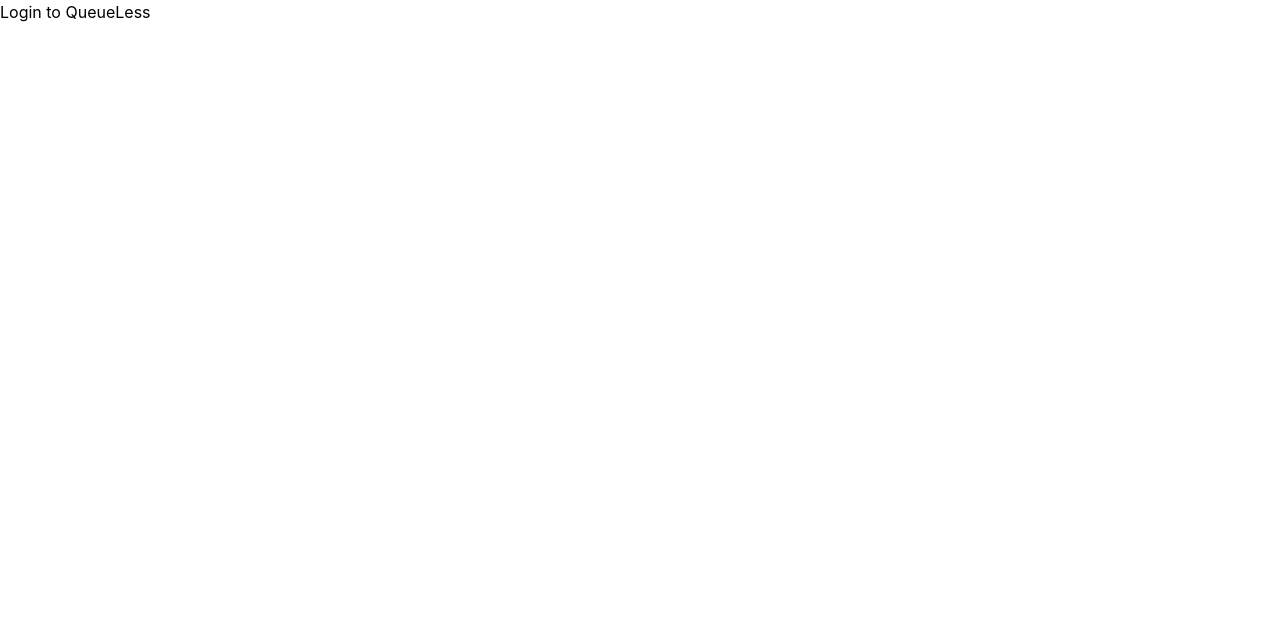
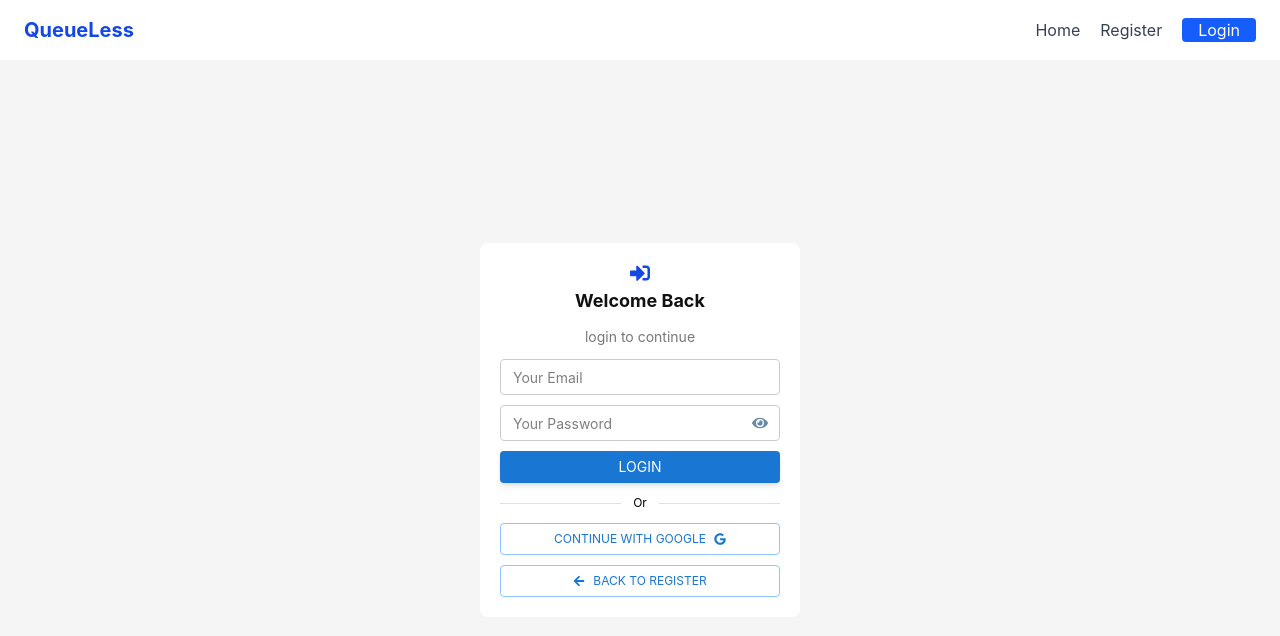
Before and after one commit to Pramodkumar9039/QueueLess, a React (Vite) app in the folder client/: page /login in a window 1280 px wide. Shown: the top 636 px of the page. Built offline with nearby package versions, Linux system fonts and the light colour scheme.

Commit message:
implemented JWT Authentication using AuthContext and also created ProtectedRoute component

```diff
--- a/client/src/App.jsx
+++ b/client/src/App.jsx
@@ -1,19 +1,28 @@
 import React from 'react'
-import { BrowserRouter , Routes , Route , Link } from 'react-router-dom'
+import { BrowserRouter , Routes , Route} from 'react-router-dom'
+import { AuthProvider } from './context/AuthContext'
 import Home from './pages/Home';
 import Register from './pages/Register';
 import Login from './pages/Login';
 import Dashboard from './pages/Dashboard';
+import ProtectedRoute  from './components/ProtectedRoute';
+import Navbar from './components/Navbar';
 
 const App = () => {
   return (
     <BrowserRouter>
+      <AuthProvider>
+        <Navbar/>
         <Routes>
           <Route path='/' element={<Home/>}/>
           <Route path='/register' element={<Register/>}/>
           <Route path='/login' element={<Login/>}/>
+
+          <Route element={<ProtectedRoute/>}>
             <Route path='/dashboard' element={<Dashboard/>}/>
+          </Route>
         </Routes>
+      </AuthProvider>
     </BrowserRouter>
   )
 }
--- /dev/null
+++ b/client/src/components/Navbar.jsx
@@ -0,0 +1,66 @@
+import { Link , useNavigate } from 'react-router-dom';
+import { useAuth } from '../context/AuthContext';
+
+const Navbar = () => {
+    const { user , isAuthenticated , logout } = useAuth();
+    const navigate = useNavigate();
+
+    const handleLogout = () => {
+        logout();
+        navigate('/login');
+    }
+
+    return (
+        <nav className='flex items-center justify-between bg-white px-6 py-4 shadow'>
+            <Link to='/' className='text-xl font-bold text-blue-700'>
+                QueueLess
+            </Link>
+
+            <div className='flex items-center gap-5'>
+                <Link to='/' className='text-gray-700 hover:text-blue-600'>
+                    Home
+                </Link>
+
+                { isAuthenticated? (
+                    <>
+                        <Link
+                            to='/dashboard'
+                            className='text-gray-700 hover:text-blue-600'
+                        >
+                            Dashboard
+                        </Link>
+
+                        <span className='text-sm text-gray-600'>
+                            Hi, {user?.name || 'User'}
+                        </span>
+
+                        <button
+                            onClick={handleLogout}
+                            className='rounded bg-blue-600 px-4 py-2 text-white hover:bg-blue-700'
+                            >
+                                Logout
+                            </button>
+                    </>
+                ):(
+                    <>
+                        <Link
+                            to='/register'
+                            className='text-gray-700 hover:text-blue-600'
+                            >
+                                Register
+                            </Link>
+
+                            <Link
+                                to='/login'
+                                className='rounded bg-blue-600 px-4 py2 text-white hover:bg-blue-700'
+                                >
+                                    Login
+                            </Link>
+                    </>
+                )}
+            </div>
+        </nav>
+    );
+};
+
+export default Navbar;
--- /dev/null
+++ b/client/src/components/ProtectedRoute.jsx
@@ -0,0 +1,14 @@
+import { Navigate, Outlet } from "react-router-dom";
+import { useAuth } from "../context/AuthContext";
+
+const ProtectedRoute = ({ children }) => {
+    const { isAuthenticated } = useAuth();
+
+    if(!isAuthenticated) {
+        return <Navigate to='/login' replace />
+    }
+
+    return <Outlet/>;
+};
+
+export default ProtectedRoute;
--- /dev/null
+++ b/client/src/context/AuthContext.jsx
@@ -0,0 +1,66 @@
+import { createContext, useContext, useState } from 'react';
+import api from '../api/axios'
+
+const AuthContext = createContext(null);
+
+export const AuthProvider = ({children}) => {
+    const [user , setUser] = useState(null);
+    const [token , setToken] = useState(null);
+
+    // login function
+    const login = async (email , password) => {
+        const response = await api.post("/auth/login",{
+            email,
+            password,
+        });
+
+        const receivedToken = response.data.token;
+        const receivedUser = response.data.user;
+
+        if(!receivedToken){
+            throw new Error("Login response did not contain a token");
+        }
+
+        setToken(receivedToken);
+        setUser(receivedUser);
+
+        // Add JWT to future axios requests
+        api.defaults.headers.common.Authorization = `Bearer ${receivedToken}`;
+
+        return receivedUser
+    };
+
+    // logout function
+    const logout = () => {
+        setUser(null);
+        setToken(null);
+
+        // remove JWT from future axios requests
+        delete api.defaults.headers.common.Authorization;
+    };
+
+    // values shared with other components
+    const value = {
+        user,
+        token,
+        isAuthenticated: Boolean(token),
+        login,
+        logout,
+    };
+
+    return (
+        <AuthContext.Provider value={value}>
+            {children}
+        </AuthContext.Provider>
+    );
+};
+
+export const useAuth = () => {
+    const context = useContext(AuthContext);
+
+    if(!context){
+        throw new Error("useAuth must be used inside AuthProvider");
+    }
+
+    return context;
+}
--- a/client/src/index.css
+++ b/client/src/index.css
@@ -1 +1,19 @@
 @import "tailwindcss";
+
+
+html,
+body,
+#root {
+    margin: 0;
+    width: 100%;
+    min-height: 100%;
+}
+
+html,
+body {
+    overflow-x: hidden;
+}
+
+body {
+    overflow-y: hidden;
+}
--- a/client/src/pages/Dashboard.jsx
+++ b/client/src/pages/Dashboard.jsx
@@ -1,9 +1,19 @@
-function Dashboard() {
+import { useAuth } from "../context/AuthContext";
+
+const Dashboard = () => {
+    const { user, token, isAuthenticated, logout } = useAuth();
+
     return (
         <div>
             <h1>QueueLess Dashboard</h1>
+
+            <p>Authenticated: {String(isAuthenticated)}</p>
+            <p>User: {user?.name || "No user"}</p>
+            <p>Token available: {String(Boolean(token))}</p>
+
+            <button onClick={logout}>Logout</button>
         </div>
     );
-}
+};
 
 export default Dashboard;
--- a/client/src/pages/Login.jsx
+++ b/client/src/pages/Login.jsx
@@ -1,7 +1,147 @@
-function Login() {
+
+import { useState } from "react";
+import { Link } from "react-router-dom";
+import {
+    FaSignInAlt,
+    FaGoogle,
+    FaArrowLeft,
+    FaEye,
+    FaEyeSlash,
+} from "react-icons/fa";
+import { useAuth } from "../context/AuthContext";
+import { useNavigate } from "react-router-dom";
+
+const Login = () => {
+    const navigate = useNavigate();
+    const { login } = useAuth();
+    const [formData, setFormData] = useState({
+        email: "",
+        password: "",
+    });
+
+    const [showPassword, setShowPassword] = useState(false);
+    const [error, setError] = useState("");
+    const [loading, setLoading] = useState(false);
+
+    const handleChange = (event) => {
+        setFormData({
+            ...formData,
+            [event.target.name]: event.target.value,
+        });
+    };
+
+    const handleSubmit = async (event) => {
+    event.preventDefault();
+    setError("");
+
+    try {
+        setLoading(true);
+
+        await login(
+            formData.email.trim(),
+            formData.password
+        );
+
+        navigate("/dashboard");
+    } catch (err) {
+        setError(
+            err.response?.data?.message ||
+            err.message ||
+            "Unable to connect to the server. Please try again."
+        );
+    } finally {
+        setLoading(false);
+    }
+};
+
     return (
-        <div>
-            <h1>Login to QueueLess</h1>
+        <div className="h-[calc(100vh-60px)] bg-[#f5f5f5] flex items-center justify-center px-3 py-4">
+            <div className="w-[320px] max-w-[95%] bg-white p-5 rounded-lg">
+
+                <div className="text-center">
+                    <FaSignInAlt className="text-blue-700 text-xl mx-auto mb-1" />
+
+                    <h1 className="text-lg font-bold text-[#111]">
+                        Welcome Back
+                    </h1>
+
+                    <p className="text-sm text-[#777] mt-3 mb-3">
+                        login to continue
+                    </p>
+                </div>
+
+                <form onSubmit={handleSubmit} className="space-y-2.5">
+                    <input
+                        type="email"
+                        name="email"
+                        placeholder="Your Email"
+                        autoComplete="email"
+                        value={formData.email}
+                        onChange={handleChange}
+                        required
+                        className="w-full h-9 border border-[#ccc] rounded px-3 text-sm outline-none focus:border-blue-400"
+                    />
+
+                    <div className="relative">
+                        <input
+                            type={showPassword ? "text" : "password"}
+                            name="password"
+                            placeholder="Your Password"
+                            autoComplete="current-password"
+                            value={formData.password}
+                            onChange={handleChange}
+                            required
+                            className="w-full h-9 border border-[#ccc] rounded pl-3 pr-9 text-sm outline-none focus:border-blue-400"
+                        />
+
+                        <button
+                            type="button"
+                            onClick={() => setShowPassword(!showPassword)}
+                            className="absolute right-3 top-1/2 -translate-y-1/2 text-[#6A89A7]"
+                            aria-label={showPassword ? "Hide password" : "Show password"}
+                        >
+                            {showPassword ? <FaEyeSlash /> : <FaEye />}
+                        </button>
+                    </div>
+
+                    {error && (
+                        <p className="text-xs text-red-600" role="alert">
+                            {error}
+                        </p>
+                    )}
+
+                    <button
+                        type="submit"
+                        disabled={loading}
+                        className="w-full h-8 bg-[#1976d2] text-white text-sm rounded shadow-md hover:bg-blue-700 disabled:opacity-60"
+                    >
+                        {loading ? "LOGGING IN..." : "LOGIN"}
+                    </button>
+                </form>
+
+                <div className="flex items-center gap-3 my-3">
+                    <hr className="flex-1 border-[#e0e0e0]" />
+                    <span className="text-xs">Or</span>
+                    <hr className="flex-1 border-[#e0e0e0]" />
+                </div>
+
+                <button
+                    type="button"
+                    className="w-full h-8 border border-blue-300 text-[#1976d2] text-xs rounded flex items-center justify-center gap-2 hover:bg-blue-50"
+                >
+                    CONTINUE WITH GOOGLE
+                    <FaGoogle />
+                </button>
+
+                <Link
+                    to="/register"
+                    className="mt-2.5 w-full h-8 border border-blue-300 text-[#1976d2] text-xs rounded flex items-center justify-center gap-2 hover:bg-blue-50"
+                >
+                    <FaArrowLeft />
+                    BACK TO REGISTER
+                </Link>
+
+            </div>
         </div>
     );
 }
--- a/client/src/pages/Register.jsx
+++ b/client/src/pages/Register.jsx
@@ -73,7 +73,7 @@ function Register() {
         "w-full h-9 border border-[#ccc] rounded px-3 pr-9 text-sm outline-none focus:border-blue-400";
 
     return (
-        <div className="min-h-screen bg-[#f5f5f5] flex items-center justify-center px-3 py-4">
+        <div className="h-[calc(100vh-60px)] bg-[#f5f5f5] flex items-center justify-center px-3 py-4">
             <div className="w-[320px] max-w-[95%] bg-white p-5 rounded-lg">
 
                 <div className="text-center">
```
Lines whose indentation alone changed are shown as unchanged.
